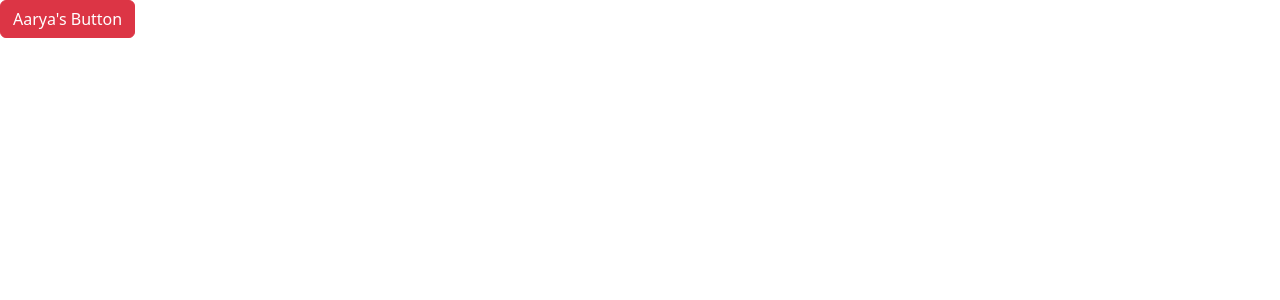
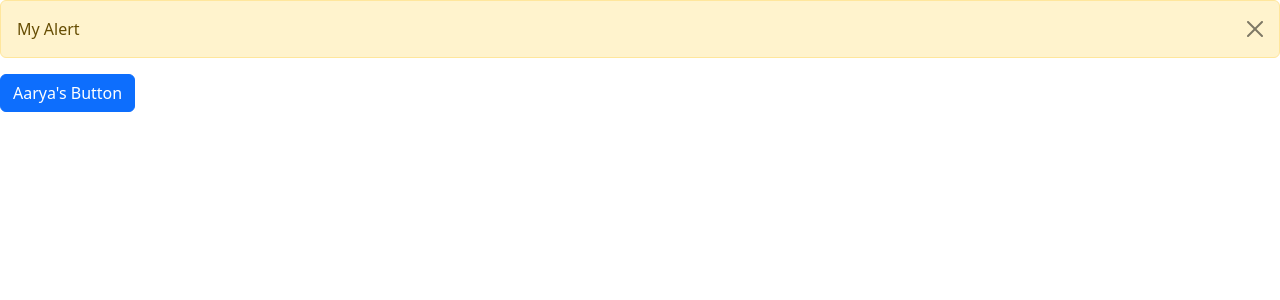
Before and after one commit to arrysoni/react-app, a React (Vite) app: page / in a window 1280 px wide. Both pictures are taken after a click on the button "Aarya's Button". Shown: the top 300 px of the page. Built offline with nearby package versions, Linux system fonts and the light colour scheme; the HTML template or start-up script is replaced by a standard one.

Commit message:
Added a reactive button

```diff
--- a/src/App.tsx
+++ b/src/App.tsx
@@ -1,9 +1,5 @@
 // import ListGroup from "./components/ListGroup";
 
-// import Alert from "./components/Alert";
-import Button from "./components/Button";
-
-function App() {
 // // Each component in React has its own state. So in case we add one more  <ListGroup />, it will not act as the same as the first  <ListGroup />
 
 // let items = [
@@ -19,21 +15,27 @@
 //   console.log(item);
 // };
 
-  return (
-    <div>
-      {
 /* <ListGroup
         items={items}
         heading="Cities"
         onSelectItem={handleSelectItem}
       /> */
 
-        // <Alert>Hello World!</Alert>
+import Button from "./components/Button";
+import Alert from "./components/Alert";
+import { useState } from "react";
 
-        <Button color="danger" onClick={() => console.log("Clicked")}>
+function App() {
+  const [alertVisible, setAlertVisibility] = useState(false);
+  return (
+    <div>
+      {alertVisible && (
+        <Alert onClose={() => setAlertVisibility(false)}>My Alert</Alert>
+      )}
+
+      <Button color="primary" onClick={() => setAlertVisibility(true)}>
         Aarya's Button
       </Button>
-      }
     </div>
   );
 }
--- a/src/components/Alert.tsx
+++ b/src/components/Alert.tsx
@@ -2,10 +2,22 @@
 
 interface Props {
   children: ReactNode; // This allows for the child of any type!!!
+  onClose: () => void;
 }
 
-const Alert = ({ children }: Props) => {
-  return <div className="alert alert-primary">{children}</div>;
+const Alert = ({ children, onClose }: Props) => {
+  return (
+    <div className="alert alert-warning alert-dismissible">
+      {children}
+      <button
+        type="button"
+        className="btn-close"
+        onClick={onClose}
+        data-bs-dismiss="alert"
+        aria-label="Close"
+      ></button>
+    </div>
+  );
 };
 
 export default Alert;
```
Lines whose indentation alone changed are shown as unchanged.
